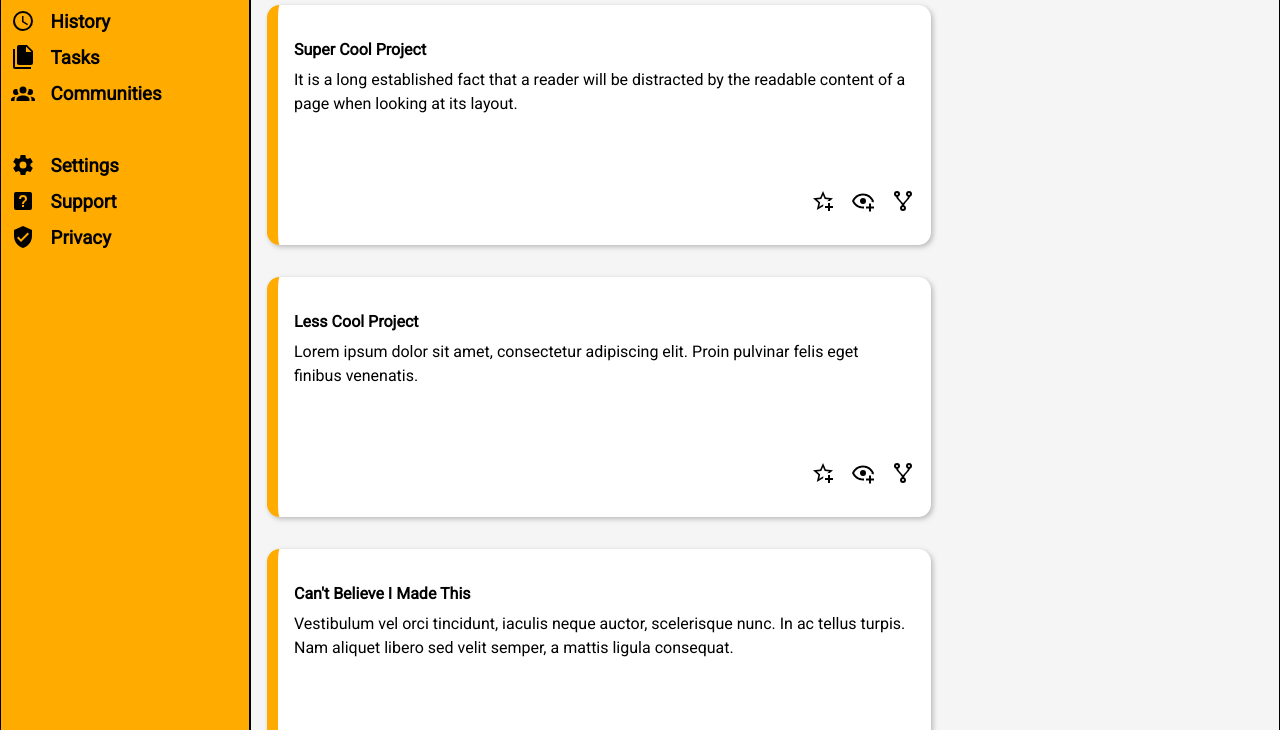
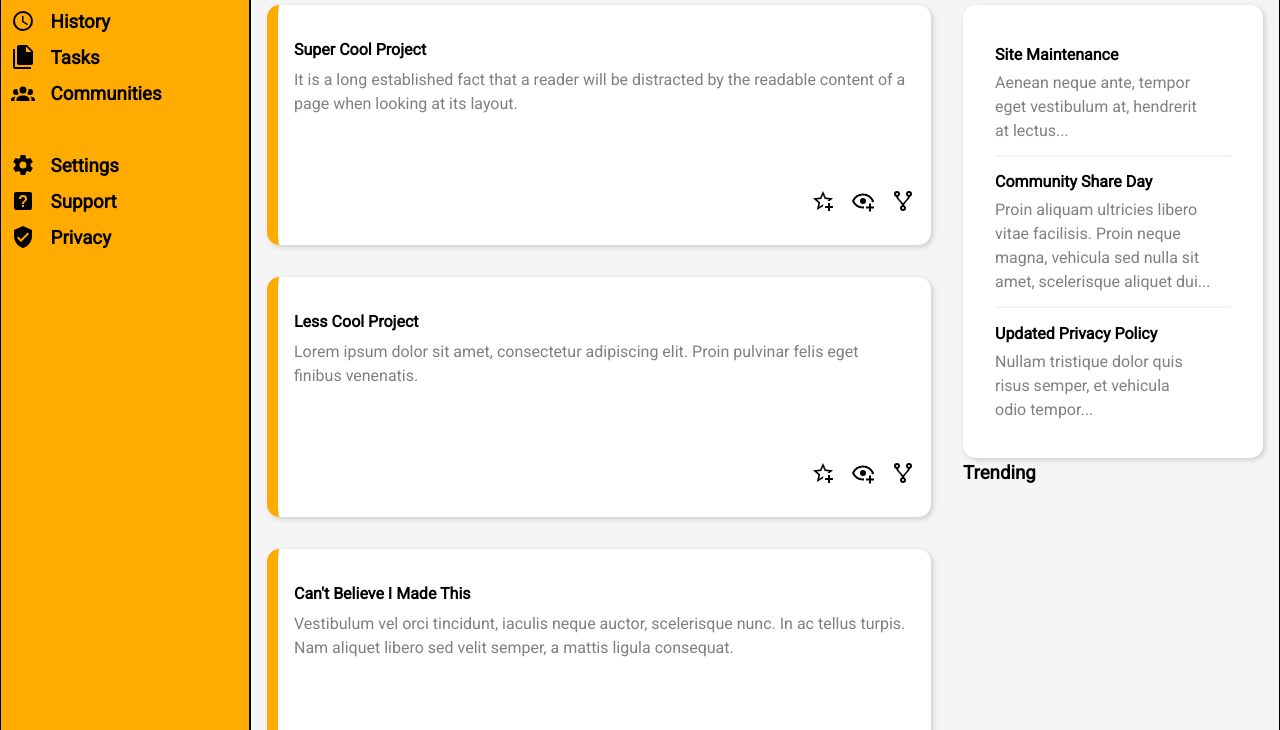
Before and after one commit to crL96/odin-admin-dashboard, a plain HTML site: page index.html in a window 1280 px wide. Shown: the part 180-910 px from the top of the page. Drawn offline with Linux system fonts and the light colour scheme.

Commit message:
Add Announcement section

```diff
--- a/index.html
+++ b/index.html
@@ -139,9 +139,27 @@
                     <img src="icons/source-fork.svg" alt="fork source icon" class="icon">
                 </div>
             </div>
+        </div>
+        <div class="rightside">
+            <div id="announcementBox">
+                <div>
+                    <h5>Site Maintenance</h5>
+                    <p>Aenean neque ante, tempor eget vestibulum at, hendrerit at lectus...</p>
+                </div>
+                <div>
+                    <h5>Community Share Day</h5>
+                    <p>Proin aliquam ultricies libero vitae facilisis. Proin neque magna, vehicula sed nulla sit amet, scelerisque aliquet dui...</p>
+                </div>
+                <div>
+                    <h5>Updated Privacy Policy</h5>
+                    <p>Nullam tristique dolor quis risus semper, et vehicula odio tempor...</p>
+                </div>
+            </div>
+            <h3>Trending</h3>
+            <div id="trendingBox">
 
-
-        <div class="rightside"></div>
+            </div>
+        </div>
     </div>
 </body>
 </html>
--- a/style.css
+++ b/style.css
@@ -114,6 +114,7 @@ body > * {
 }
 
 .projectcontainer {
+    grid-column: 1 / 2;
     display: grid;
     grid-template-columns: repeat(auto-fit, minmax(350px, 1fr));
     gap: 2rem;
@@ -124,7 +125,7 @@ body > * {
     border-left: 0.7rem solid var(--orange);
     border-radius: 0.8rem;
     background-color: white;
-    box-shadow: 2px 2px 5px rgba(128, 128, 128, 0.5);
+    box-shadow: 2px 2px 5px rgba(128, 128, 128, 0.35);
     padding: 2rem 1rem;
     display: flex;
     flex-direction: column;
@@ -139,6 +140,35 @@ body > * {
     justify-content: end;
     gap: 1rem;
     margin-top: auto;
+}
+
+.rightside {
+    grid-column: 2 / 3;
+}
+
+#announcementBox {
+    background-color: white;
+    padding: 1.5rem 2rem;
+    border-radius: 0.8rem;
+    box-shadow: 2px 2px 5px rgba(128, 128, 128, 0.35);
+}
+
+#announcementBox > * {
+    border-bottom: 2px solid var(--lightgrey);
+    padding: 0.8rem 0;
+}
+
+#announcementBox > div:last-child {
+    border-bottom: none;
+}
+
+#announcementBox h5 {
+    font-size: 1rem;
+    margin-bottom: 0.25rem;
+}
+
+p {
+    color: grey;
 }
 
 .nav {
```
